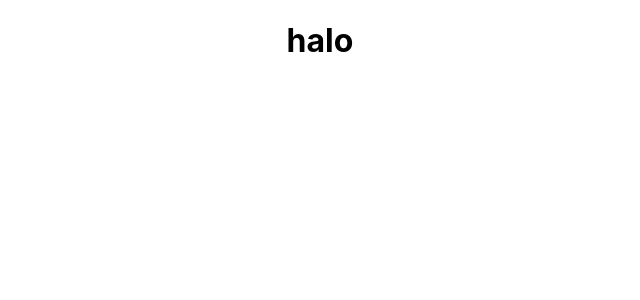
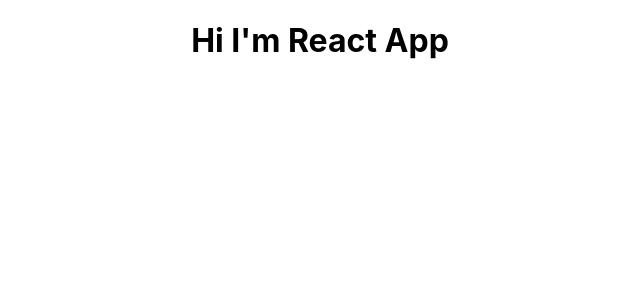
Before and after one commit to muhsatrio/latihan-react, a React (Create React App) app: page / in a window 1280 px wide. Shown: the top 300 px of the page, without its empty margins (320-960 px from the left). Built offline with nearby package versions, Linux system fonts and the light colour scheme.

Commit message:
initial commit

```diff
--- a/src/App.js
+++ b/src/App.js
@@ -3,12 +3,11 @@
 
 class App extends Component {
   render() {
-    return React.createElement('div', {className: 'App'}, React.createElement('h1', null, 'halo'));
-    // return (
-    //   <div className="App">
-    //     <h1>Hi I'm React App</h1>
-    //   </div>
-    // );
+    return (
+      <div className="App">
+        <h1>Hi I'm React App</h1>
+      </div>
+    );
   }
 }
 
```
